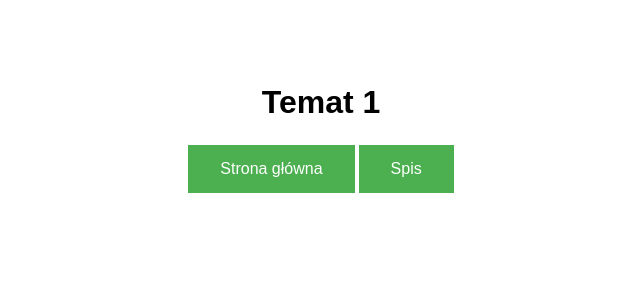
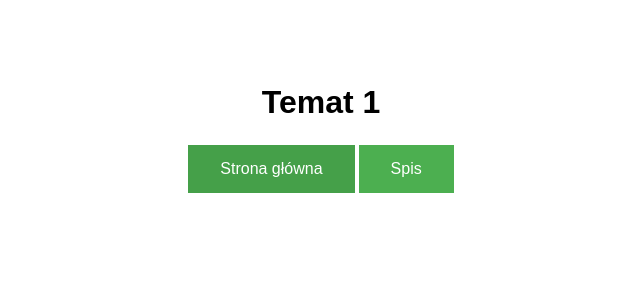
Before and after one commit to SzyKl24/Stat_site, a Flask app: page /temat1 in a window 1280 px wide, with the pointer over the restyled element. Shown: the top 300 px of the page, without its empty margins (319-959 px from the left). Run offline with Flask 3, Linux system fonts and the light colour scheme.

Commit message:
dodana zmiana koloru przycisku po najechaniu

```diff
--- a/templates/topics/temat1.html
+++ b/templates/topics/temat1.html
@@ -35,6 +35,9 @@
         margin: 4px 2px;
         cursor: pointer;
       }
+      button:hover {
+        background-color: #45a049;
+      }
       </style>
 </head>
 <body>
--- a/templates/topics/temat2.html
+++ b/templates/topics/temat2.html
@@ -35,6 +35,9 @@
         margin: 4px 2px;
         cursor: pointer;
       }
+      button:hover {
+        background-color: #45a049;
+      }
       </style>
 </head>
 <body>
--- a/templates/topics/temat3.html
+++ b/templates/topics/temat3.html
@@ -35,6 +35,9 @@
         margin: 4px 2px;
         cursor: pointer;
       }
+      button:hover {
+        background-color: #45a049;
+      }
       </style>
 </head>
 <body>
--- a/templates/topics/temat4.html
+++ b/templates/topics/temat4.html
@@ -35,6 +35,9 @@
         margin: 4px 2px;
         cursor: pointer;
       }
+      button:hover {
+        background-color: #45a049;
+      }
       </style>
 </head>
 <body>
--- a/templates/topics/temat5.html
+++ b/templates/topics/temat5.html
@@ -35,6 +35,9 @@
         margin: 4px 2px;
         cursor: pointer;
       }
+      button:hover {
+        background-color: #45a049;
+      }
       </style>
 </head>
 <body>
--- a/templates/topics/temat6.html
+++ b/templates/topics/temat6.html
@@ -35,6 +35,9 @@
         margin: 4px 2px;
         cursor: pointer;
       }
+      button:hover {
+        background-color: #45a049;
+      }
       </style>
 </head>
 <body>
--- a/templates/topics/temat7.html
+++ b/templates/topics/temat7.html
@@ -35,6 +35,9 @@
         margin: 4px 2px;
         cursor: pointer;
       }
+      button:hover {
+        background-color: #45a049;
+      }
       </style>
 </head>
 <body>
--- a/templates/topics/temat8.html
+++ b/templates/topics/temat8.html
@@ -35,6 +35,9 @@
         margin: 4px 2px;
         cursor: pointer;
       }
+      button:hover {
+        background-color: #45a049;
+      }
       </style>
 </head>
 <body>
```
